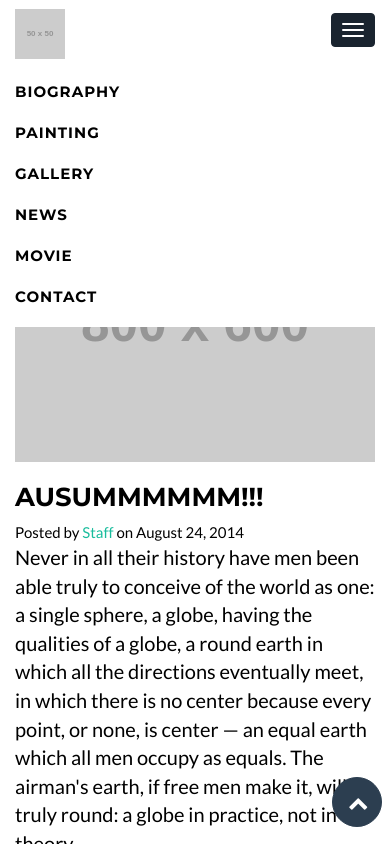
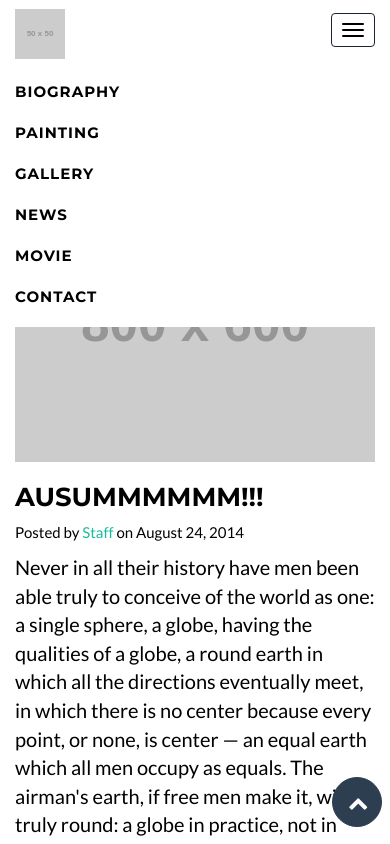
Before and after one commit to madppp/CopoSample, a plain HTML site: page news.html in a window 390 px wide. Both pictures are taken after a click on the button "Toggle navigation". Shown: the top 844 px of the page. Drawn offline with nearby package versions, Linux system fonts and the light colour scheme; placeholder pictures from the web are drawn by us.

Commit message:
ハンバーガーメニューのスタイル変更

```diff
--- a/css/tomi.css
+++ b/css/tomi.css
@@ -100,6 +100,10 @@
     font-family: Montserrat,"Helvetica Neue",Helvetica,Arial,sans-serif;
     font-size: 2em;
     font-weight: 700;
+}
+
+header p {
+    margin-top: 0.5em;
 }
 
 header .intro-text .skills {
@@ -449,3 +453,15 @@
 header h2 {
     text-align: center;
 }
+.navbar-toggle {
+    background-color: transparent;
+}
+.navbar-default .navbar-toggle .icon-bar {
+    background-color: black;
+}
+.navbar-default .navbar-toggle {
+    border-color: #1a242f;
+}
+.navbar-default .navbar-toggle:hover, .navbar-default .navbar-toggle:focus {
+    background-color: white;
+}
```
